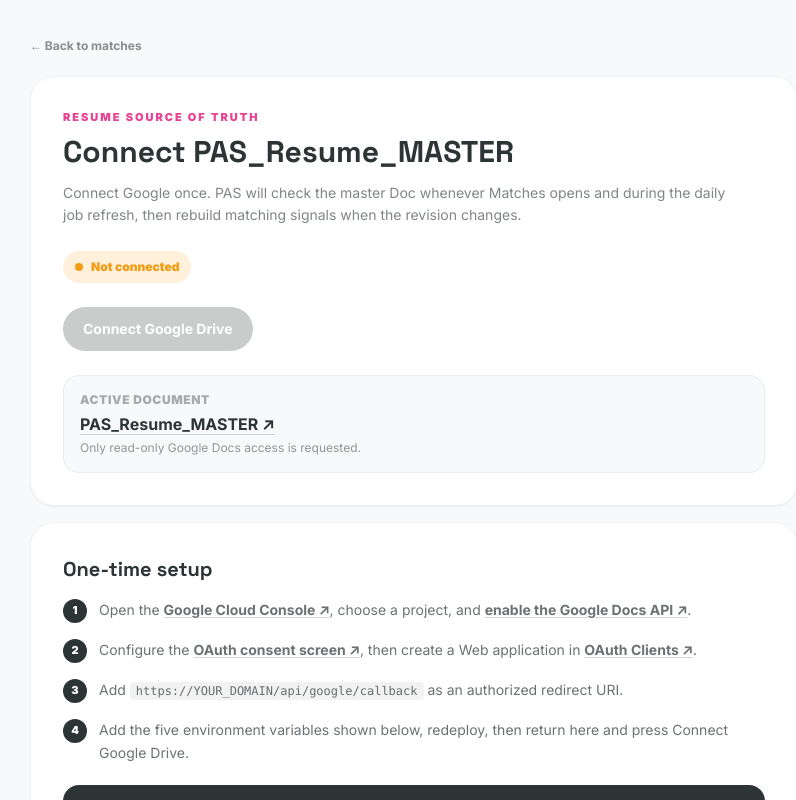
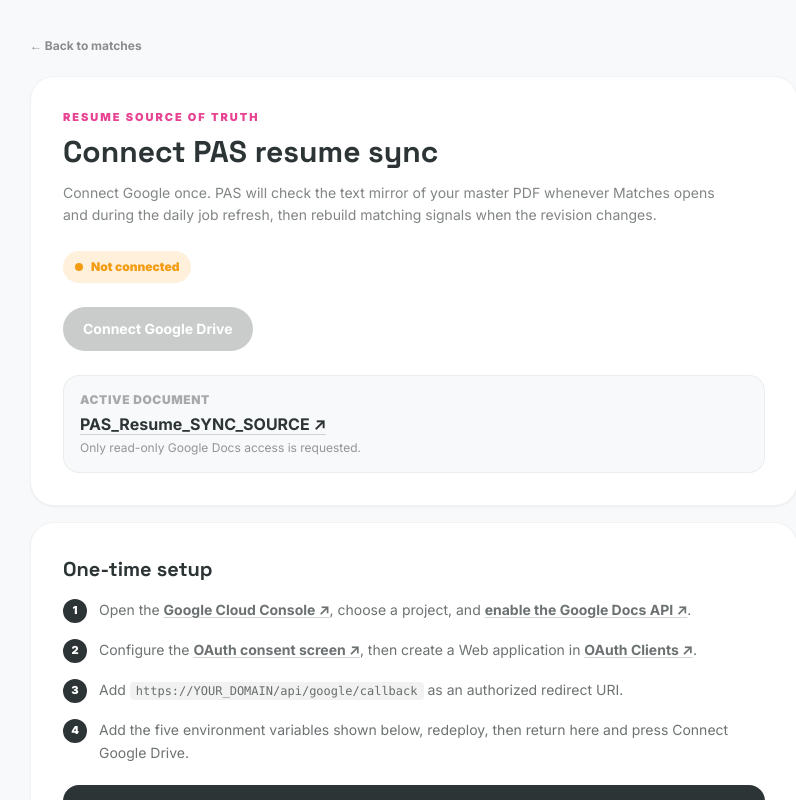
Before and after one commit to akshitjmsb/people-are-strange, a Next.js app: page /settings/resume in a window 1280 px wide. Shown: the whole page, without its empty margins (226-1022 px from the left). Built offline with nearby package versions, Linux system fonts and the light colour scheme; no server answers; the database is empty.

Commit message:
chore: make resume PDF canonical

```diff
--- a/app/settings/resume/page.tsx
+++ b/app/settings/resume/page.tsx
@@ -39,9 +39,9 @@ export default async function ResumeSettingsPage(
           <p className="text-[11px] font-black uppercase tracking-[0.18em] text-plateau-pink">
             Resume source of truth
           </p>
-          <h1 className="mt-2 font-display text-3xl font-bold">Connect PAS_Resume_MASTER</h1>
+          <h1 className="mt-2 font-display text-3xl font-bold">Connect PAS resume sync</h1>
           <p className="mt-3 max-w-2xl text-sm leading-relaxed text-asphalt/60">
-            Connect Google once. PAS will check the master Doc whenever Matches opens and during the daily job refresh, then rebuild matching signals when the revision changes.
+            Connect Google once. PAS will check the text mirror of your master PDF whenever Matches opens and during the daily job refresh, then rebuild matching signals when the revision changes.
           </p>
 
           {message && (
@@ -65,7 +65,7 @@ export default async function ResumeSettingsPage(
               rel="noopener noreferrer"
               className="mt-1 inline-block font-bold underline decoration-asphalt/20 underline-offset-4"
             >
-              PAS_Resume_MASTER ↗
+              PAS_Resume_SYNC_SOURCE ↗
             </a>
             <p className="mt-1 text-xs text-asphalt/50">Only read-only Google Docs access is requested.</p>
           </div>
--- a/lib/candidate-profile.ts
+++ b/lib/candidate-profile.ts
@@ -1,4 +1,4 @@
-// Generated from the canonical Google Doc PAS_Resume_MASTER. This contains
+// Generated from the Google Doc text mirror of PAS_Resume_MASTER.pdf. This contains
 // only matching signals — never contact details or the resume's full text.
 // The source revision makes stale profile data visible instead of pretending
 // an old snapshot is current.
@@ -33,7 +33,7 @@ export const CANDIDATE_PROFILE: CandidateProfile = {
   yearsExperience: 10,
   location: 'Montréal, QC',
   source: {
-    title: 'PAS_Resume_MASTER',
+    title: 'PAS_Resume_SYNC_SOURCE',
     documentId: '1Sz8ZeQ3tq2q1SOKLq2Zt5NLqlLOHxlZoYioQ2DoDhPc',
     url: 'https://docs.google.com/document/d/1Sz8ZeQ3tq2q1SOKLq2Zt5NLqlLOHxlZoYioQ2DoDhPc',
     revisionId: 'AIroW362n0XbfeKqzA2zTSkmFXqp5LJYjpd8VkghHGafjUkO0pcILDEdD0Gwabm3PLoGDwJ-qi835Yom-U_CHKTmU9ZjV0dTABB36qIXgA',
@@ -171,7 +171,7 @@ export function buildCandidateProfileFromResume(
     yearsExperience: yearsMatch ? Number.parseInt(yearsMatch[1], 10) : CANDIDATE_PROFILE.yearsExperience,
     location,
     source: {
-      title: source.title || 'PAS_Resume_MASTER',
+      title: source.title || 'PAS_Resume_SYNC_SOURCE',
       documentId: source.documentId,
       url: `https://docs.google.com/document/d/${source.documentId}`,
       revisionId: source.revisionId,
--- a/lib/resume-sync.ts
+++ b/lib/resume-sync.ts
@@ -87,7 +87,7 @@ export async function getResumeSyncStatus(database: DB = db): Promise<ResumeSync
   };
 }
 
-/** Fetch PAS_Resume_MASTER and rebuild the profile only when its revision changed. */
+/** Fetch the PAS resume sync mirror and rebuild the profile only when its revision changed. */
 export async function syncResumeProfile(database: DB = db): Promise<ResumeSyncResult> {
   const checkedAt = new Date().toISOString();
   const { connection, stored } = await currentRows(database);
```
Also changed, not shown: .codex/skills/pas-resume-coach/SKILL.md, 1 other file (tests, documents, lock files or other folders).
